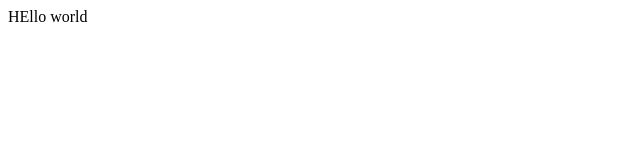
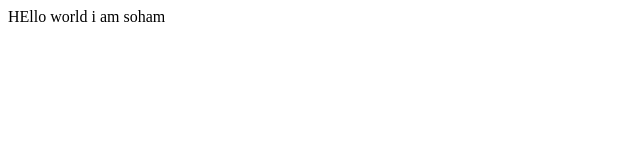
Before and after one commit to Soham-Donode/Travel_website, a plain HTML site: page index.html in a window 1280 px wide. Shown: the full height of the page, 0-640 px from the left. Drawn offline with Linux system fonts and the light colour scheme.

Commit message:
my second commit

```diff
--- a/index.html
+++ b/index.html
@@ -6,6 +6,6 @@
     <title>Document</title>
 </head>
 <body>
-    HEllo world
+    HEllo world i am soham
 </body>
 </html>
```
